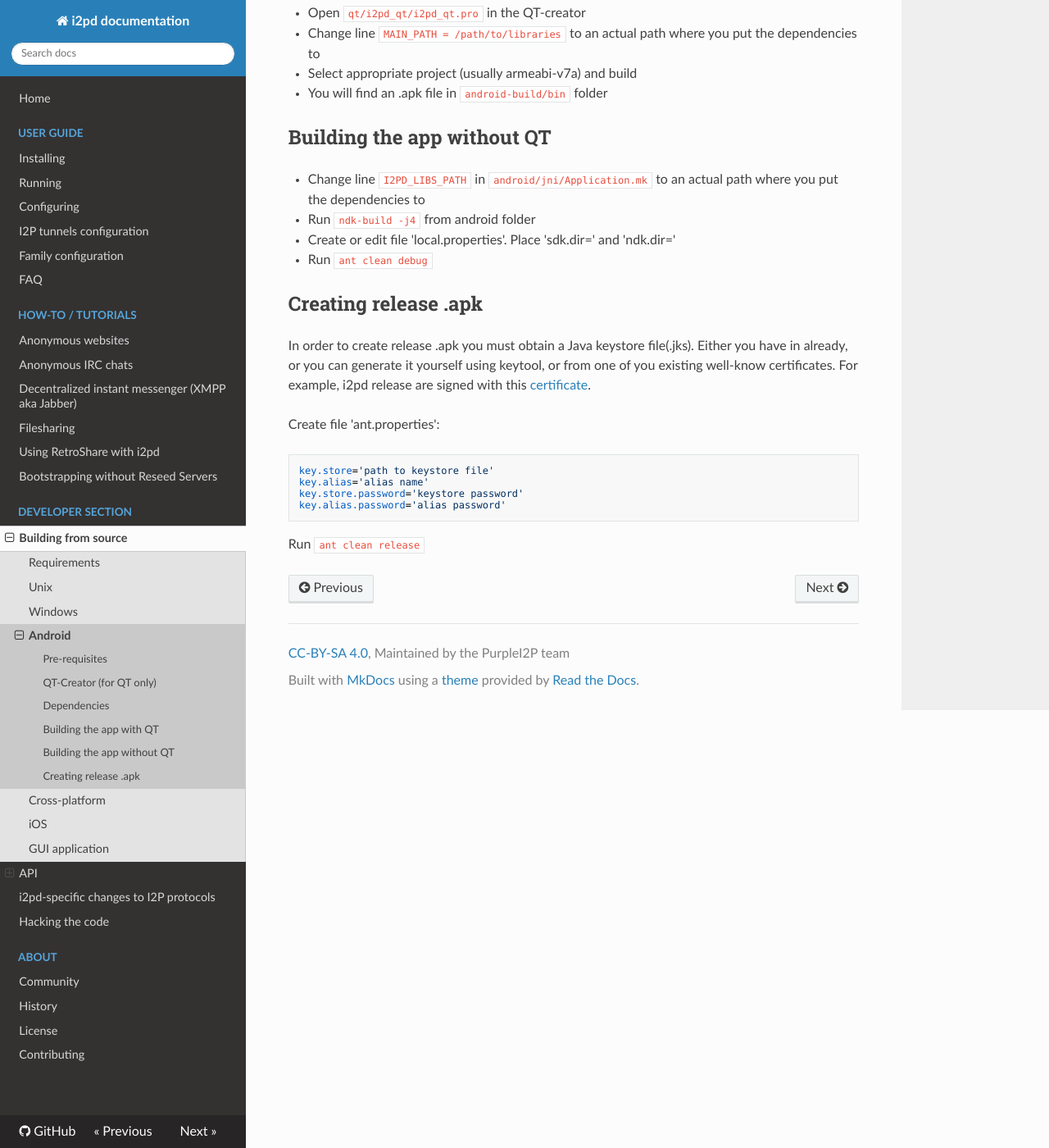
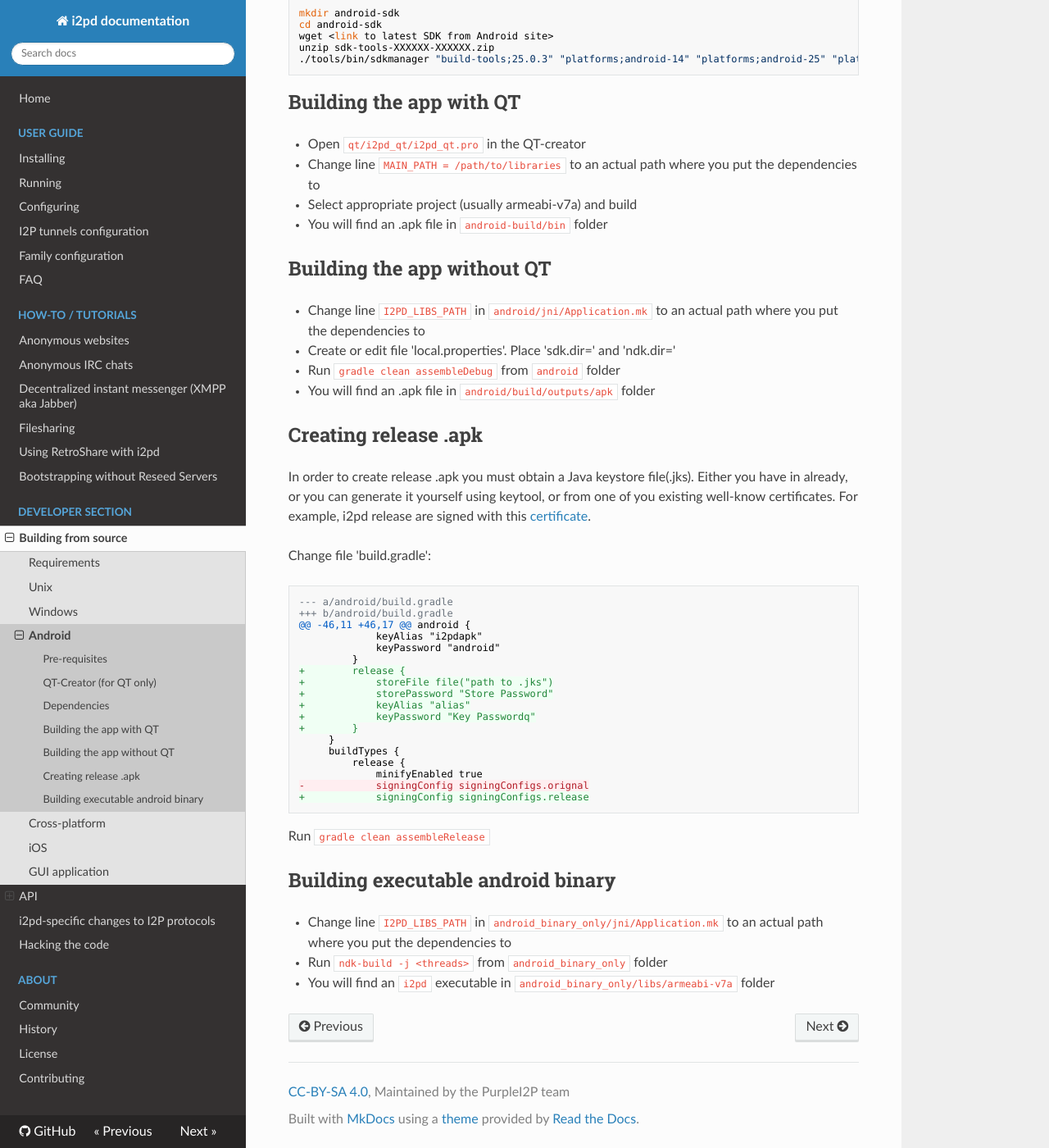
Before and after one commit to PurpleI2P/i2pd_docs_en, an MkDocs documentation site: the page built from docs/devs/building/android.md, in a window 1280 px wide and 1400 px high, scrolled down 886 px. Shown: the whole window at 82% size. Built offline with MkDocs 1.6.1, drawn with Linux system fonts in a browser that asks for light colours; nearby versions of some CDN libraries; old or Windows-style settings are respelled for this version of MkDocs; some of the changed text lies outside the part shown.

Commit message:
update android building page

````diff
--- a/docs/devs/building/android.md
+++ b/docs/devs/building/android.md
@@ -13,7 +13,7 @@ You need to install Android SDK, NDK  and QT with android support.
 - [QT](https://www.qt.io/download-open-source/)(for QT only).
   Choose one for your platform for android. For example QT 5.6 under Linux would be [this file](http://download.qt.io/official_releases/qt/5.6/5.6.1-1/qt-opensource-linux-x64-android-5.6.1-1.run)
 
-You also need Java JDK and Ant.
+You also need Java JDK (prefer Oracle Java 8), Ant and [latest Gradle](https://gradle.org/releases/) (min version 3.4).
 
 QT-Creator (for QT only)
 ------------------------
@@ -24,7 +24,7 @@ If everything is correct you will see two set available:
 Android for armeabi-v7a (gcc, qt) and Android for x86 (gcc, qt).
 
 Dependencies
---------------
+------------
 
 Take following pre-compiled binaries from PurpleI2P's repositories.
 
@@ -32,6 +32,14 @@ Take following pre-compiled binaries from PurpleI2P's repositories.
 	git clone https://github.com/PurpleI2P/OpenSSL-for-Android-Prebuilt.git
 	git clone https://github.com/PurpleI2P/MiniUPnP-for-Android-Prebuilt.git
 	git clone https://github.com/PurpleI2P/android-ifaddrs.git
+
+Prepare Android SDK and install required packages
+
+	mkdir android-sdk
+	cd android-sdk
+	wget <link to latest SDK from Android site>
+	unzip sdk-tools-XXXXXX-XXXXXX.zip
+	./tools/bin/sdkmanager "build-tools;25.0.3" "platforms;android-14" "platforms;android-25" "platform-tools"
 
 Building the app with QT
 ------------------------
@@ -45,21 +53,44 @@ Building the app without QT
 ---------------------------
 
 - Change line `I2PD_LIBS_PATH` in `android/jni/Application.mk` to an actual path where you put the dependencies to
-- Run `ndk-build -j4` from android folder
 - Create or edit file 'local.properties'. Place 'sdk.dir=<path to SDK>' and 'ndk.dir=<path to NDK>'
-- Run `ant clean debug`
+- Run `gradle clean assembleDebug` from `android` folder
+- You will find an .apk file in `android/build/outputs/apk` folder
 
 Creating release .apk
-----------------------
+---------------------
 
 In order to create release .apk you must obtain a Java keystore file(.jks). Either you have in already, or you can generate it yourself using keytool, or from one of you existing well-know certificates.
 For example, i2pd release are signed with this [certificate](https://github.com/PurpleI2P/i2pd/blob/openssl/contrib/certificates/router/orignal_at_mail.i2p.crt).
 
-Create file 'ant.properties':
+Change file 'build.gradle':
 
-	key.store='path to keystore file'
-	key.alias='alias name'
-	key.store.password='keystore password'
-	key.alias.password='alias password'
+```patch
+--- a/android/build.gradle
++++ b/android/build.gradle
+@@ -46,11 +46,17 @@ android {
+             keyAlias "i2pdapk"
+             keyPassword "android"
+         }
++        release {
++            storeFile file("path to .jks")
++            storePassword "Store Password"
++            keyAlias "alias"
++            keyPassword "Key Passwordq"
++        }
+     }
+     buildTypes {
+         release {
+             minifyEnabled true
+-            signingConfig signingConfigs.orignal
++            signingConfig signingConfigs.release
+```
 
-Run `ant clean release`
+Run `gradle clean assembleRelease`
+
+Building executable android binary
+------------------------------
+
+- Change line `I2PD_LIBS_PATH` in `android_binary_only/jni/Application.mk` to an actual path where you put the dependencies to
+- Run `ndk-build -j <threads>` from `android_binary_only` folder
+- You will find an `i2pd` executable in `android_binary_only/libs/armeabi-v7a` folder
````
